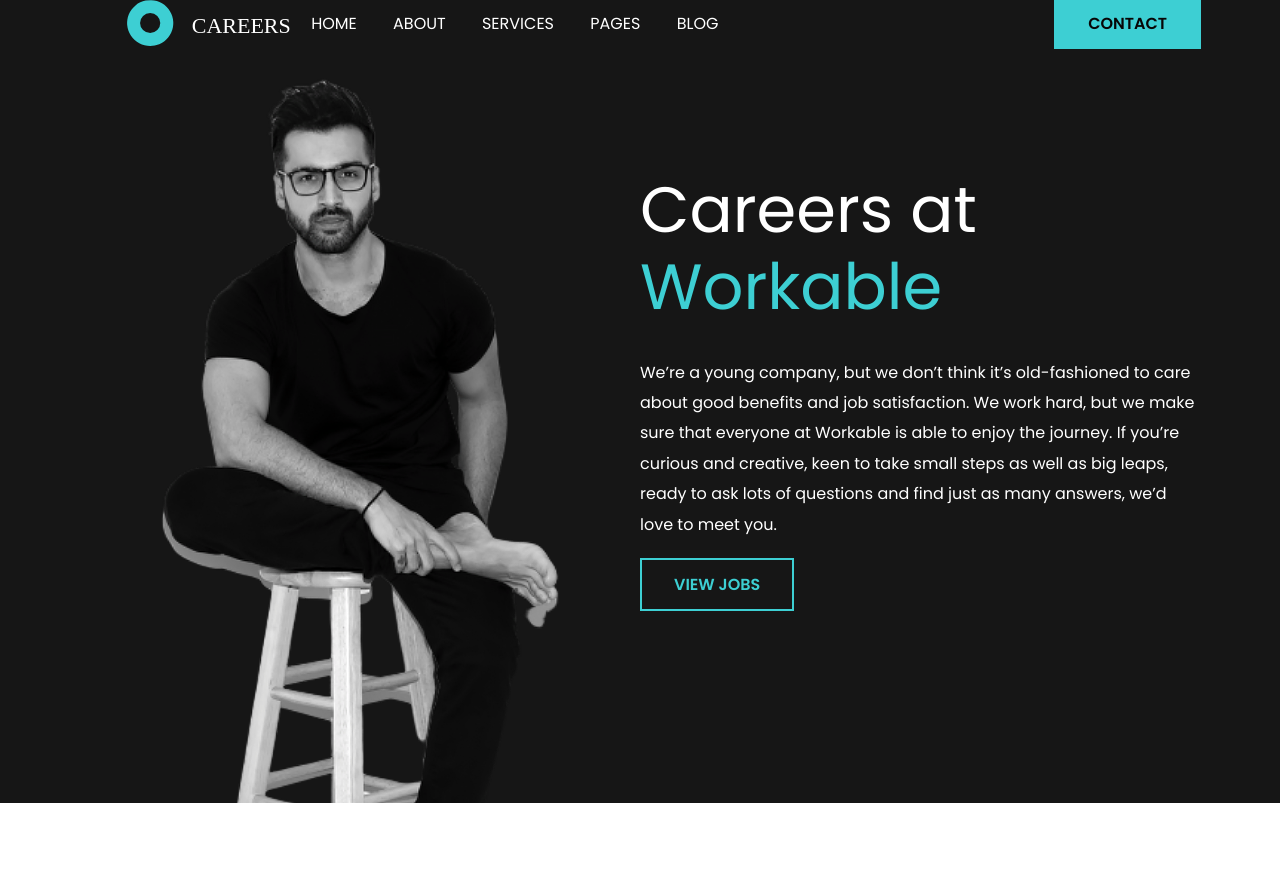
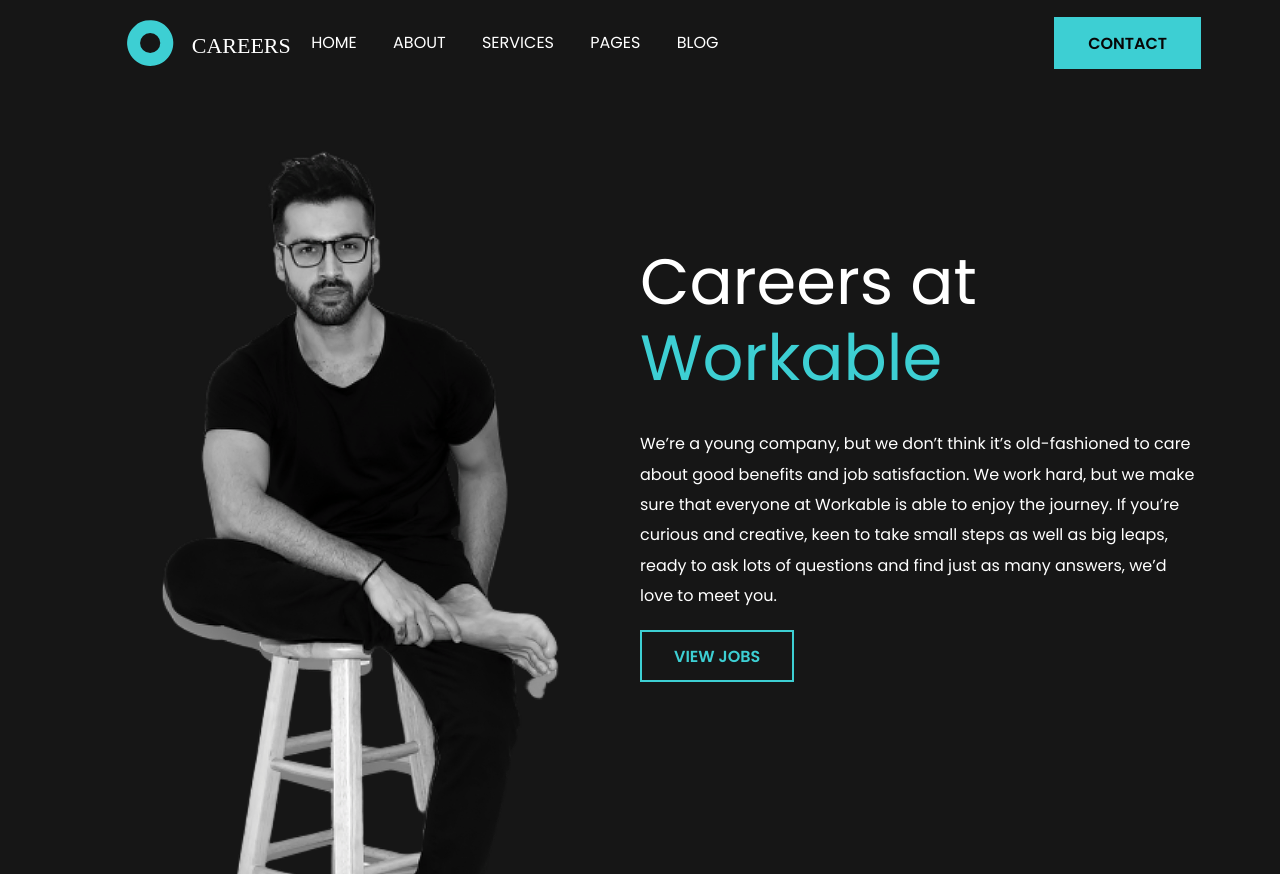
Before and after one commit to Mayappa123/businessWebsite, a website: page index.html in a window 1280 px wide. Shown: the top 874 px of the page. Drawn offline with Linux system fonts and the light colour scheme.

Commit message:
created new file

```diff
--- a/jobs.css
+++ b/jobs.css
@@ -48,3 +48,13 @@
   flex-basis: 20%;
   box-sizing: border-box;
 }
+#topnav {
+  height: 59px;
+}
+#main-nav {
+    background-color: #161616;
+    color: white;
+    width: 100%;
+    height: 118px;
+    margin-bottom: 32px;
+}
```
